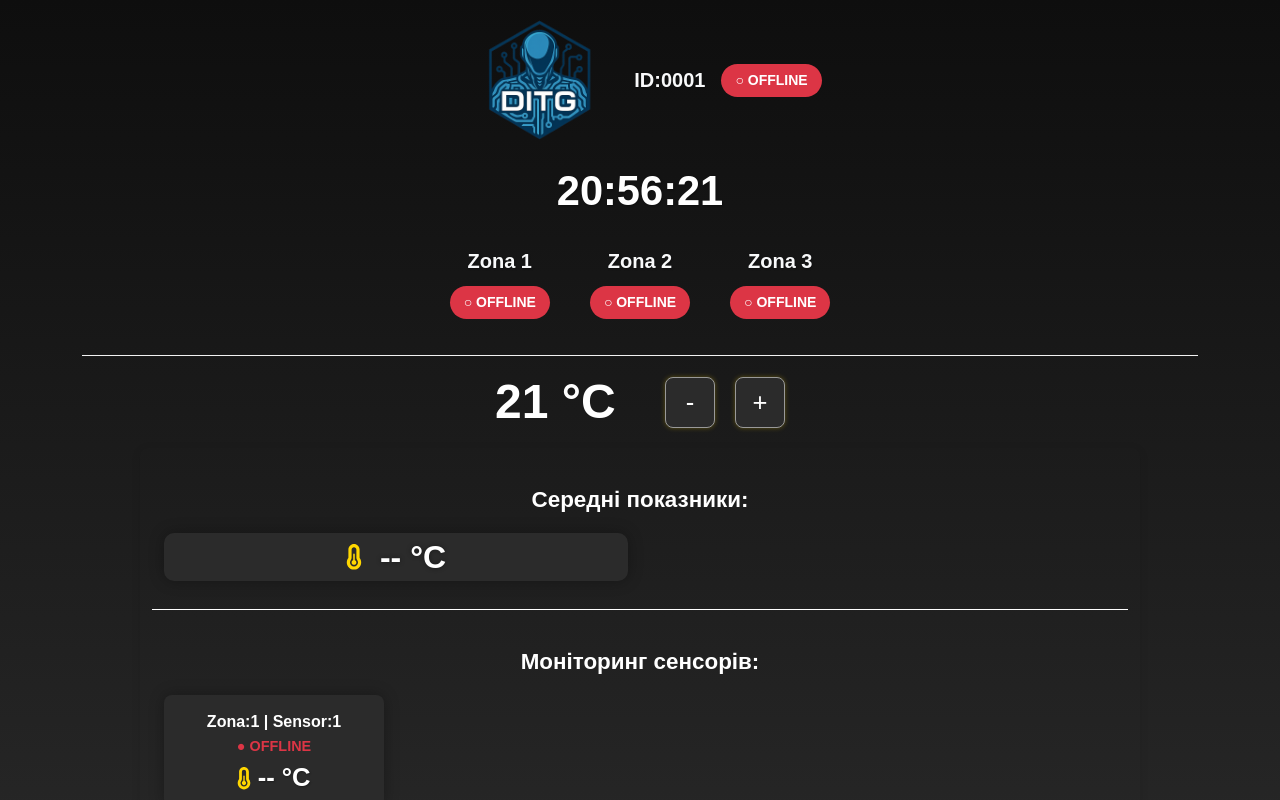
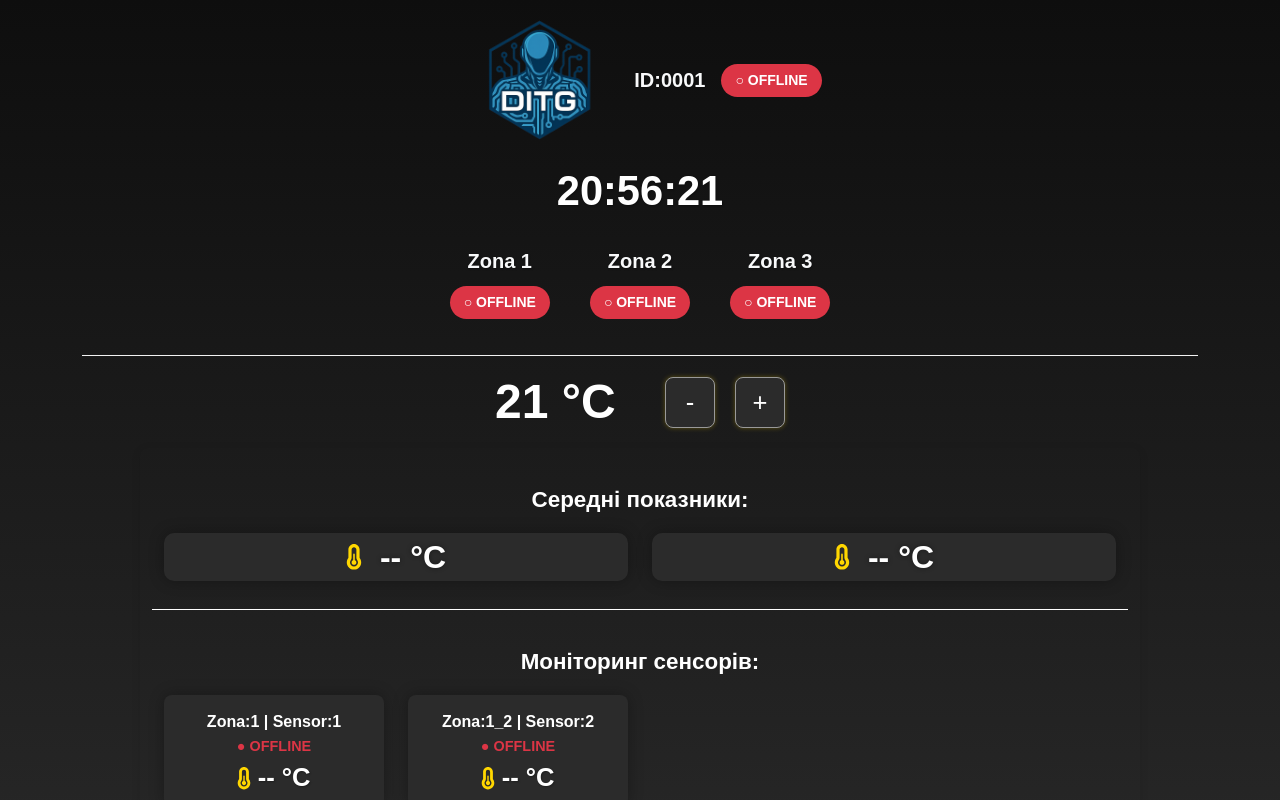
Before and after one commit to DITGDIGENTIS/ditgdigentis, a Next.js app: page / in a window 1280 px wide. Shown: the top 800 px of the page. Built offline with nearby package versions, Linux system fonts and the light colour scheme; no server answers.

Commit message:
sensor zona1_2

```diff
--- a/src/components/SensorMonitor.tsx
+++ b/src/components/SensorMonitor.tsx
@@ -7,57 +7,82 @@ import { faThermometerHalf } from "@fortawesome/free-solid-svg-icons";
 export function SensorMonitor() {
   // Состояние для температуры сенсора
   const [zona1Temp, setZona1Temp] = useState<string>("--");
-  // Состояние для статуса: онлайн/офлайн
   const [zona1Online, setZona1Online] = useState<boolean>(false);
-  // useRef для хранения последнего значения температуры, чтобы избежать лишних обновлений
-  const lastTempRef = useRef<string>("--");
+
+  // Состояние для второго датчика
+  const [zona1_2Temp, setZona1_2Temp] = useState<string>("--");
+  const [zona1_2Online, setZona1_2Online] = useState<boolean>(false);
+
+  // useRef для хранения последнего значения температуры
+  const lastTempRefZona1 = useRef<string>("--");
+  const lastTempRefZona1_2 = useRef<string>("--");
 
   useEffect(() => {
     const fetchStatus = async () => {
       try {
         const res = await fetch("https://ditgdigentis.vercel.app/api/status", {
-          cache: "no-store",
+          cache: "no-store", // Отключаем кеширование
         });
         const data = await res.json();
-        const zona = data.zona1;
+        const zona1 = data.zona1;
+        const zona1_2 = data.zona1_2;
 
-        if (zona) {
+        // Обработка данных с первого датчика (zona1)
+        if (zona1) {
           const now = Date.now();
-          const diff = now - zona.timestamp;
-          // Считаем, что сенсор онлайн, если данные свежие (менее 30 секунд)
+          const diff = now - zona1.timestamp;
           const isOnline = diff < 30000;
           setZona1Online(isOnline);
 
-          const temp = zona.temp;
-          // Если значение температуры получено и отличается от ранее установленного более чем на 0.1°C
+          const temp = zona1.temp;
           if (temp && temp !== "none") {
             const newTemp = parseFloat(temp);
-            const currentTemp = parseFloat(lastTempRef.current);
+            const currentTemp = parseFloat(lastTempRefZona1.current);
             if (
-              lastTempRef.current === "--" ||
+              lastTempRefZona1.current === "--" ||
               isNaN(currentTemp) ||
               Math.abs(newTemp - currentTemp) >= 0.1
             ) {
               setZona1Temp(temp);
-              lastTempRef.current = temp;
+              lastTempRefZona1.current = temp;
             }
           }
-        } else {
-          setZona1Online(false);
-          setZona1Temp("--");
+        }
+
+        // Обработка данных со второго датчика (zona1_2)
+        if (zona1_2) {
+          const now = Date.now();
+          const diff = now - zona1_2.timestamp;
+          const isOnline = diff < 30000;
+          setZona1_2Online(isOnline);
+
+          const temp = zona1_2.temp;
+          if (temp && temp !== "none") {
+            const newTemp = parseFloat(temp);
+            const currentTemp = parseFloat(lastTempRefZona1_2.current);
+            if (
+              lastTempRefZona1_2.current === "--" ||
+              isNaN(currentTemp) ||
+              Math.abs(newTemp - currentTemp) >= 0.1
+            ) {
+              setZona1_2Temp(temp);
+              lastTempRefZona1_2.current = temp;
+            }
+          }
         }
       } catch (error) {
         console.error("Error fetching status:", error);
         setZona1Online(false);
         setZona1Temp("--");
+        setZona1_2Online(false);
+        setZona1_2Temp("--");
       }
     };
 
-    // Первоначальный вызов и обновление каждые 10 секунд
     fetchStatus();
-    const interval = setInterval(fetchStatus, 10000);
+    const interval = setInterval(fetchStatus, 10000); // Обновление данных каждые 10 секунд
     return () => clearInterval(interval);
-  }, []);
+  }, [lastTempRefZona1, lastTempRefZona1_2]);
 
   return (
     <div className="container sensor-container p-4">
@@ -69,6 +94,16 @@ export function SensorMonitor() {
               <FontAwesomeIcon icon={faThermometerHalf} />{" "}
               <span id="averageTemperature" className="top-average-temp-data">
                 {zona1Temp} °C
+              </span>
+            </div>
+          </div>
+        </div>
+        <div className="col-6 col-md-6 pb-2">
+          <div className="top-average-temp-block">
+            <div className="top-average-temp-label">
+              <FontAwesomeIcon icon={faThermometerHalf} />{" "}
+              <span id="averageTemperature" className="top-average-temp-data">
+                {zona1_2Temp} °C
               </span>
             </div>
           </div>
@@ -97,6 +132,26 @@ export function SensorMonitor() {
             </div>
           </div>
         </div>
+
+        <div className="col-6 col-md-3">
+          <div className="average-temp-block">
+            <div className="description-temp-block">
+              Zona:1_2 | Sensor:2
+              <button
+                className={`status-button ${zona1_2Online ? "online" : "offline"}`}
+                title={`Sensor ${zona1_2Online ? "Online" : "Offline"}`}
+              >
+                ● {zona1_2Online ? "ONLINE" : "OFFLINE"}
+              </button>
+            </div>
+            <div className="average-temp-label">
+              <FontAwesomeIcon icon={faThermometerHalf} />{" "}
+              <span id="sensor2" className="average-temp-data">
+                {zona1_2Temp} °C
+              </span>
+            </div>
+          </div>
+        </div>
       </div>
     </div>
   );
```
